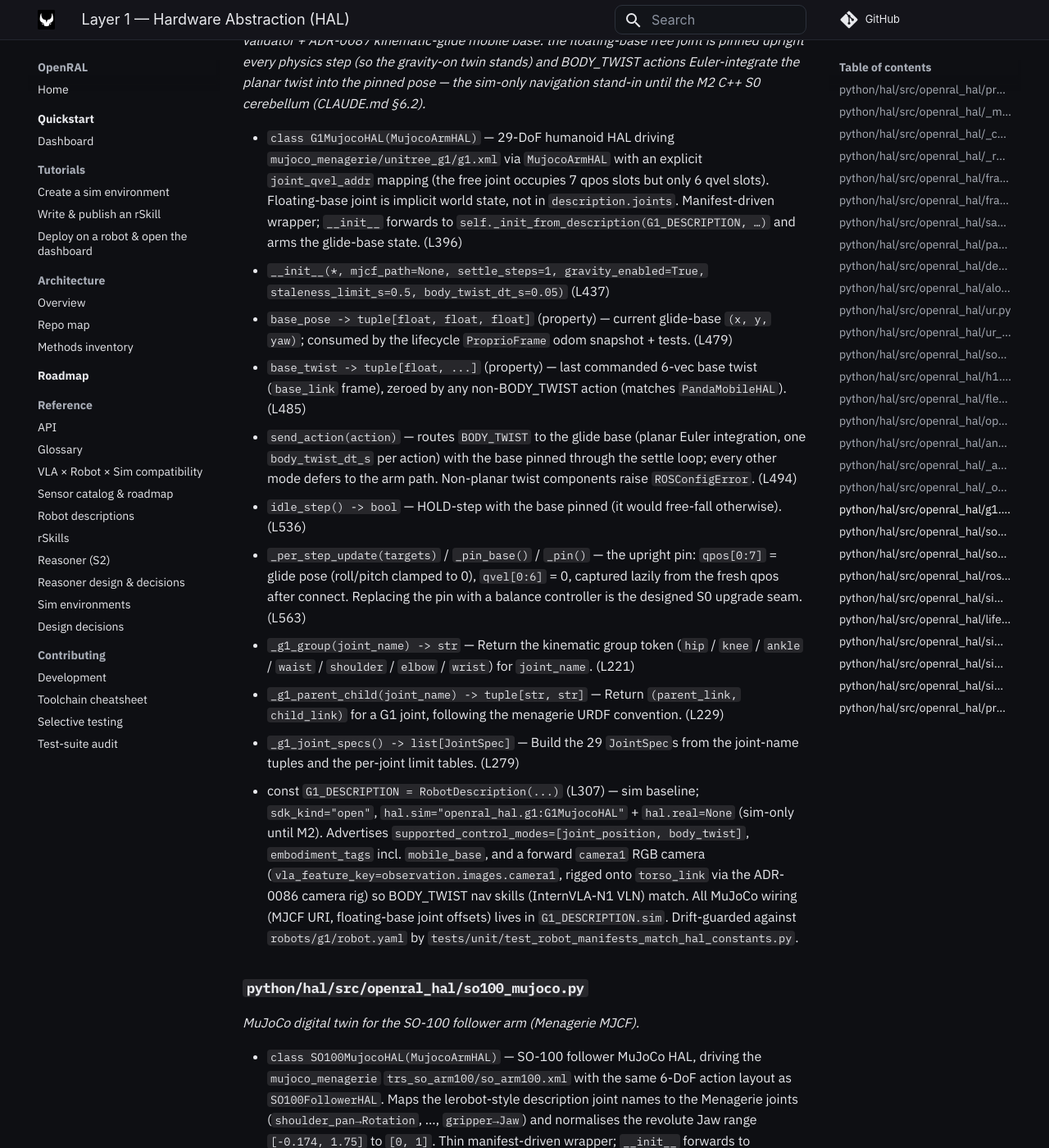
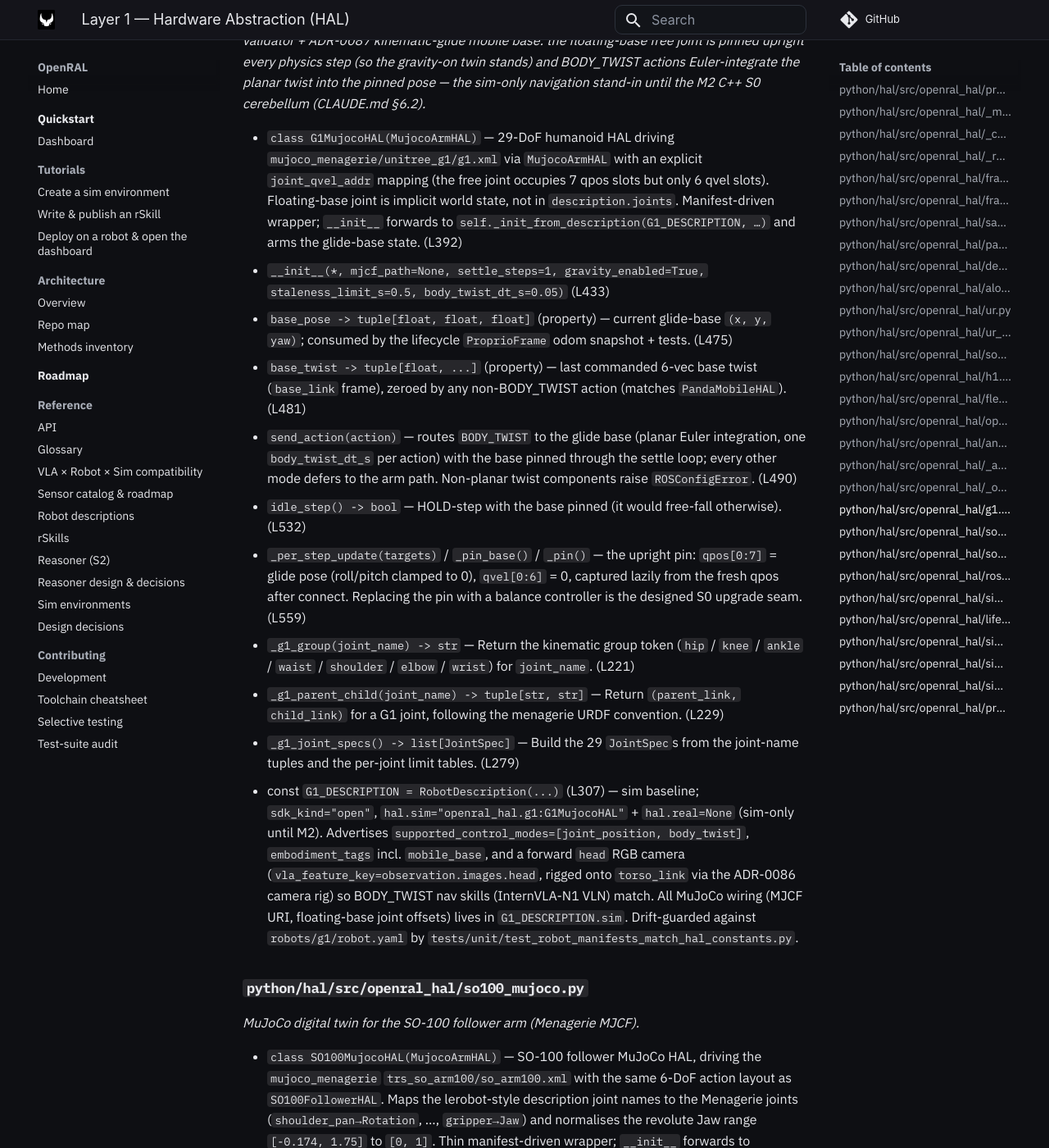
Before and after one commit to OpenRAL/openral, an MkDocs documentation site: the page built from docs/methods/01-hal.md, in a window 1280 px wide and 1400 px high, scrolled down 15259 px. Shown: the whole window at 82% size. Built offline with MkDocs 1.6.1 and Material for MkDocs 9.7.7, drawn with Linux system fonts in a browser that asks for light colours; comment, search, counter and statistics services are not loaded.

Commit message:
fix(hal): align G1 VLN camera contract
Co-authored-by: Copilot <223556219+Copilot@users.noreply.github.com>
Signed-off-by: Adrian Llopart <adrianllopart@gmail.com>

```diff
--- a/docs/architecture/repo-state-map.html
+++ b/docs/architecture/repo-state-map.html
@@ -622,7 +622,7 @@ const LAYERS = [
         title: "HAL · Unitree G1 (sim, MuJoCo)",
         pkg: "python/hal · g1.py",
         status: "green",
-        desc: "G1MujocoHAL: 29-DoF humanoid digital twin driving the mujoco_menagerie unitree_g1 MJCF via the shared MujocoArmHAL base. Joint-position action-contract validator (like the SO-100 / Franka / UR / ALOHA twins) PLUS an ADR-0087 kinematic-glide mobile base: the floating-base free joint is pinned upright every physics step (gravity-on twin stands instead of falling) and BODY_TWIST actions Euler-integrate the planar twist into the pinned pose (PandaMobileHAL convention, body_twist_dt_s=0.05). Manifest advertises body_twist + the mobile_base class tag + a forward head RGB camera (vla_feature_key observation.images.camera1, spliced onto torso_link by the ADR-0086 camera rig), so BODY_TWIST nav skills — InternVLA-N1 VLN, nav2-navigate-to-pose — dispatch onto the G1 under deploy sim with no policy changes. The glide is NOT locomotion: legs hold a standing pose while the body translates; a real gait is the unitree_sdk2 / S0 cerebellum layer (planned, M2 — the _pin_base seam is the designed upgrade path). Sim-tested in tests/sim/test_g1_hal_mujoco.py (34 tests incl. menagerie schema-drift guard, per-section convergence, gravity-on glide/pin suite, head-camera render) plus tests/sim/test_data_driven_mujoco_hal.py.",
+        desc: "G1MujocoHAL: 29-DoF humanoid digital twin driving the mujoco_menagerie unitree_g1 MJCF via the shared MujocoArmHAL base. Joint-position action-contract validator (like the SO-100 / Franka / UR / ALOHA twins) PLUS an ADR-0087 kinematic-glide mobile base: the floating-base free joint is pinned upright every physics step (gravity-on twin stands instead of falling) and BODY_TWIST actions Euler-integrate the planar twist into the pinned pose (PandaMobileHAL convention, body_twist_dt_s=0.05). Manifest advertises body_twist + the mobile_base class tag + a forward head RGB camera (vla_feature_key observation.images.head, spliced onto torso_link by the ADR-0086 camera rig), so BODY_TWIST nav skills — InternVLA-N1 VLN, nav2-navigate-to-pose — dispatch onto the G1 under deploy sim with no policy changes. The glide is NOT locomotion: legs hold a standing pose while the body translates; a real gait is the unitree_sdk2 / S0 cerebellum layer (planned, M2 — the _pin_base seam is the designed upgrade path). Sim-tested in tests/sim/test_g1_hal_mujoco.py (34 tests incl. menagerie schema-drift guard, per-section convergence, gravity-on glide/pin suite, head-camera render) plus tests/sim/test_data_driven_mujoco_hal.py.",
         inputs: ["Action (29-D)"],
         outputs: ["JointState (29-D)"],
         schemas: ["RobotDescription", "SimDescription", "JointState", "Action"],
--- a/docs/methods/01-hal.md
+++ b/docs/methods/01-hal.md
@@ -221,17 +221,17 @@ _Vendor the upstream `enactic/openarm_mujoco` v2 MJCF until `robot_descriptions`
 ### `python/hal/src/openral_hal/g1.py`
 _MuJoCo digital twin for the Unitree G1 humanoid (Menagerie MJCF). Joint-position contract validator + ADR-0087 kinematic-glide mobile base: the floating-base free joint is pinned upright every physics step (so the gravity-on twin stands) and BODY_TWIST actions Euler-integrate the planar twist into the pinned pose — the sim-only navigation stand-in until the M2 C++ S0 cerebellum (CLAUDE.md §6.2)._
 
-- `class G1MujocoHAL(MujocoArmHAL)` — 29-DoF humanoid HAL driving `mujoco_menagerie/unitree_g1/g1.xml` via `MujocoArmHAL` with an explicit `joint_qvel_addr` mapping (the free joint occupies 7 qpos slots but only 6 qvel slots). Floating-base joint is implicit world state, not in `description.joints`. Manifest-driven wrapper; `__init__` forwards to `self._init_from_description(G1_DESCRIPTION, …)` and arms the glide-base state. (L396)
-  - `__init__(*, mjcf_path=None, settle_steps=1, gravity_enabled=True, staleness_limit_s=0.5, body_twist_dt_s=0.05)` (L437)
-  - `base_pose -> tuple[float, float, float]` (property) — current glide-base `(x, y, yaw)`; consumed by the lifecycle `ProprioFrame` odom snapshot + tests. (L479)
-  - `base_twist -> tuple[float, ...]` (property) — last commanded 6-vec base twist (`base_link` frame), zeroed by any non-BODY_TWIST action (matches `PandaMobileHAL`). (L485)
-  - `send_action(action)` — routes `BODY_TWIST` to the glide base (planar Euler integration, one `body_twist_dt_s` per action) with the base pinned through the settle loop; every other mode defers to the arm path. Non-planar twist components raise `ROSConfigError`. (L494)
-  - `idle_step() -> bool` — HOLD-step with the base pinned (it would free-fall otherwise). (L536)
-  - `_per_step_update(targets)` / `_pin_base()` / `_pin()` — the upright pin: `qpos[0:7]` = glide pose (roll/pitch clamped to 0), `qvel[0:6]` = 0, captured lazily from the fresh qpos after connect. Replacing the pin with a balance controller is the designed S0 upgrade seam. (L563)
+- `class G1MujocoHAL(MujocoArmHAL)` — 29-DoF humanoid HAL driving `mujoco_menagerie/unitree_g1/g1.xml` via `MujocoArmHAL` with an explicit `joint_qvel_addr` mapping (the free joint occupies 7 qpos slots but only 6 qvel slots). Floating-base joint is implicit world state, not in `description.joints`. Manifest-driven wrapper; `__init__` forwards to `self._init_from_description(G1_DESCRIPTION, …)` and arms the glide-base state. (L392)
+  - `__init__(*, mjcf_path=None, settle_steps=1, gravity_enabled=True, staleness_limit_s=0.5, body_twist_dt_s=0.05)` (L433)
+  - `base_pose -> tuple[float, float, float]` (property) — current glide-base `(x, y, yaw)`; consumed by the lifecycle `ProprioFrame` odom snapshot + tests. (L475)
+  - `base_twist -> tuple[float, ...]` (property) — last commanded 6-vec base twist (`base_link` frame), zeroed by any non-BODY_TWIST action (matches `PandaMobileHAL`). (L481)
+  - `send_action(action)` — routes `BODY_TWIST` to the glide base (planar Euler integration, one `body_twist_dt_s` per action) with the base pinned through the settle loop; every other mode defers to the arm path. Non-planar twist components raise `ROSConfigError`. (L490)
+  - `idle_step() -> bool` — HOLD-step with the base pinned (it would free-fall otherwise). (L532)
+  - `_per_step_update(targets)` / `_pin_base()` / `_pin()` — the upright pin: `qpos[0:7]` = glide pose (roll/pitch clamped to 0), `qvel[0:6]` = 0, captured lazily from the fresh qpos after connect. Replacing the pin with a balance controller is the designed S0 upgrade seam. (L559)
 - `_g1_group(joint_name) -> str` — Return the kinematic group token (`hip` / `knee` / `ankle` / `waist` / `shoulder` / `elbow` / `wrist`) for `joint_name`. (L221)
 - `_g1_parent_child(joint_name) -> tuple[str, str]` — Return `(parent_link, child_link)` for a G1 joint, following the menagerie URDF convention. (L229)
 - `_g1_joint_specs() -> list[JointSpec]` — Build the 29 `JointSpec`s from the joint-name tuples and the per-joint limit tables. (L279)
-- const `G1_DESCRIPTION = RobotDescription(...)` (L307) — sim baseline; `sdk_kind="open"`, `hal.sim="openral_hal.g1:G1MujocoHAL"` + `hal.real=None` (sim-only until M2). Advertises `supported_control_modes=[joint_position, body_twist]`, `embodiment_tags` incl. `mobile_base`, and a forward `camera1` RGB camera (`vla_feature_key=observation.images.camera1`, rigged onto `torso_link` via the ADR-0086 camera rig) so BODY_TWIST nav skills (InternVLA-N1 VLN) match. All MuJoCo wiring (MJCF URI, floating-base joint offsets) lives in `G1_DESCRIPTION.sim`. Drift-guarded against `robots/g1/robot.yaml` by `tests/unit/test_robot_manifests_match_hal_constants.py`.
+- const `G1_DESCRIPTION = RobotDescription(...)` (L307) — sim baseline; `sdk_kind="open"`, `hal.sim="openral_hal.g1:G1MujocoHAL"` + `hal.real=None` (sim-only until M2). Advertises `supported_control_modes=[joint_position, body_twist]`, `embodiment_tags` incl. `mobile_base`, and a forward `head` RGB camera (`vla_feature_key=observation.images.head`, rigged onto `torso_link` via the ADR-0086 camera rig) so BODY_TWIST nav skills (InternVLA-N1 VLN) match. All MuJoCo wiring (MJCF URI, floating-base joint offsets) lives in `G1_DESCRIPTION.sim`. Drift-guarded against `robots/g1/robot.yaml` by `tests/unit/test_robot_manifests_match_hal_constants.py`.
 
 ### `python/hal/src/openral_hal/so100_mujoco.py`
 _MuJoCo digital twin for the SO-100 follower arm (Menagerie MJCF)._
```
Also changed, not shown: 4 other files.
